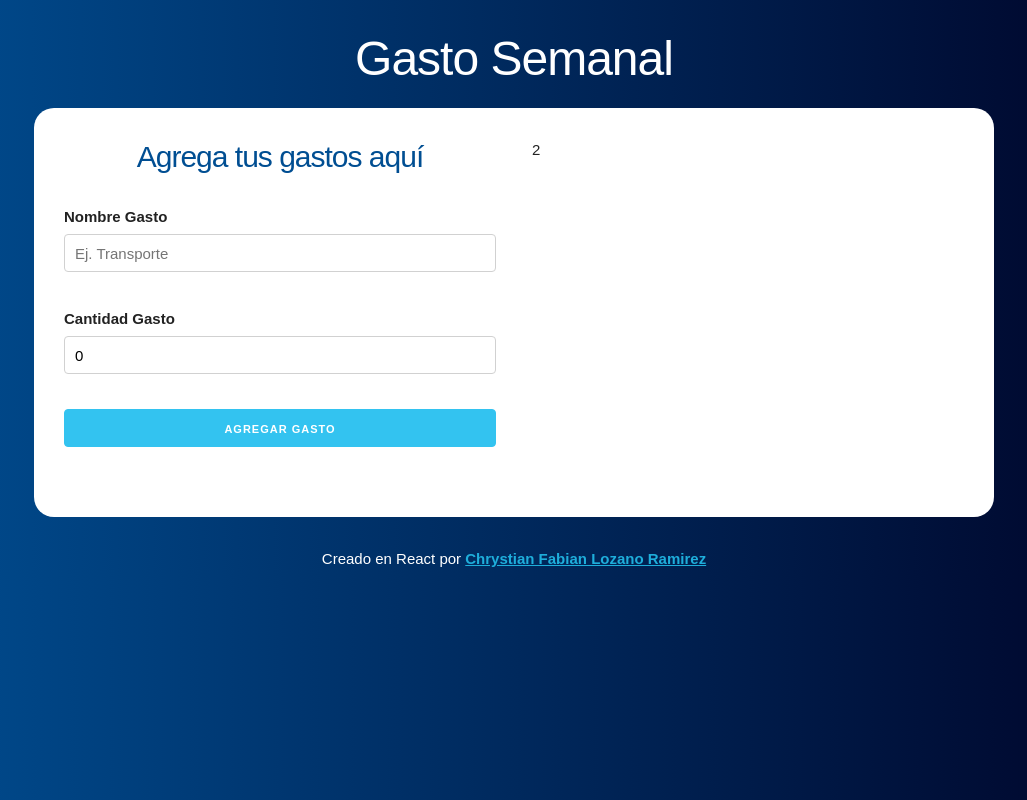
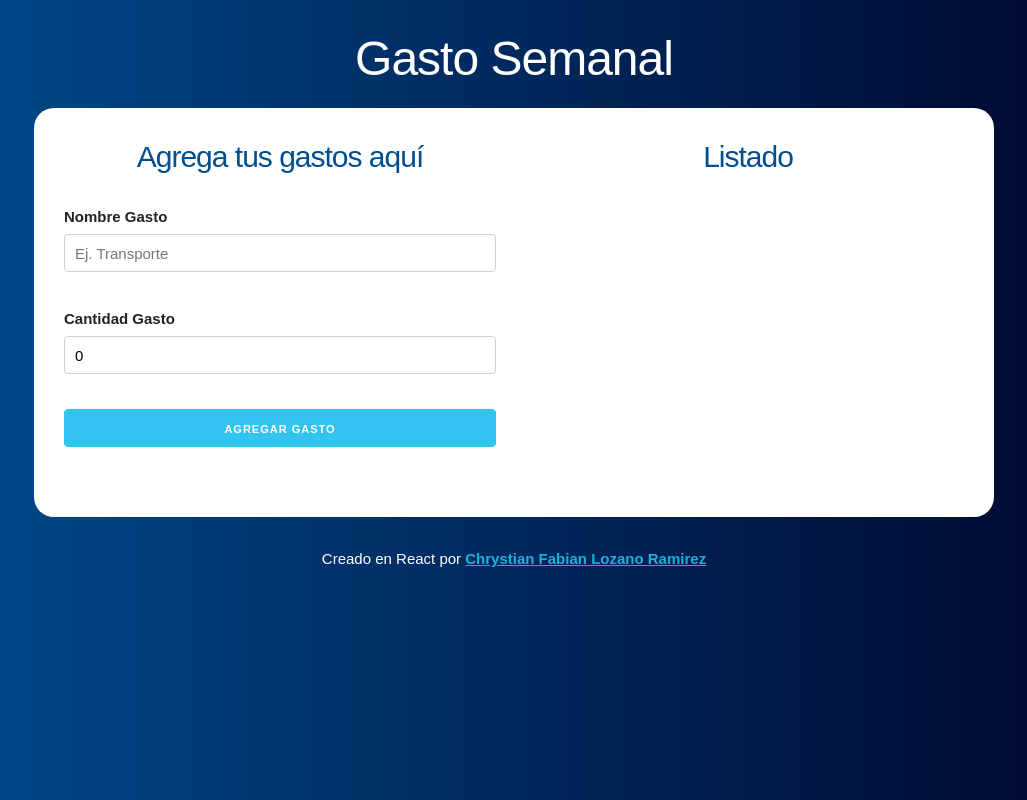
Before and after one commit to ChrystianLozano/Control-Presupuesto, a React (Create React App) app: page / in a window 1280 px wide. Both pictures are taken after typing "5" into the empty fields and a click on the input "Definir Presupuesto". Shown: the whole page, without its empty margins (126-1153 px from the left). Built offline with nearby package versions, Linux system fonts and the light colour scheme.

Commit message:
Mostrando los gastos en la interfaz

```diff
--- a/src/App.js
+++ b/src/App.js
@@ -1,6 +1,7 @@
 import React, {useState} from 'react';
 import Pregunta from './components/Pregunta'
 import Formulario from './components/Formulario'
+import Listado from "./components/Listado";
 
 
 function App() {
@@ -37,7 +38,11 @@
                   <div className='one-half column'>
                     <Formulario  agregarNuevoGasto = {agregarNuevoGasto}/>
                   </div>
-                  <div className='one-half column'>2</div>
+                  <div className='one-half column'>
+                    <Listado
+                    gastos = {gastos}
+                    />
+                  </div>
                 </div>
                 )
 
--- /dev/null
+++ b/src/components/Gasto.js
@@ -0,0 +1,13 @@
+import React from 'react';
+const Gasto = ({gasto}) => {
+    return (
+        <li className="gastos">
+            <p>
+                {gasto.nombre}
+                <span className="gasto">$ {gasto.cantidad} </span>
+            </p>
+        </li>
+     );
+}
+
+export default Gasto;
--- /dev/null
+++ b/src/components/Listado.js
@@ -0,0 +1,19 @@
+import React from 'react';
+import Gasto from './Gasto'
+
+const Listado = ({gastos}) => {
+    return (
+        <div className="gastos-realizados">
+            <h2>Listado</h2>
+            {gastos.map(gasto => (
+                <Gasto
+                key={gasto.id}
+                 gasto={gasto}
+                />
+            ))}
+        </div>
+      );
+}
+
+
+export default Listado;
```
